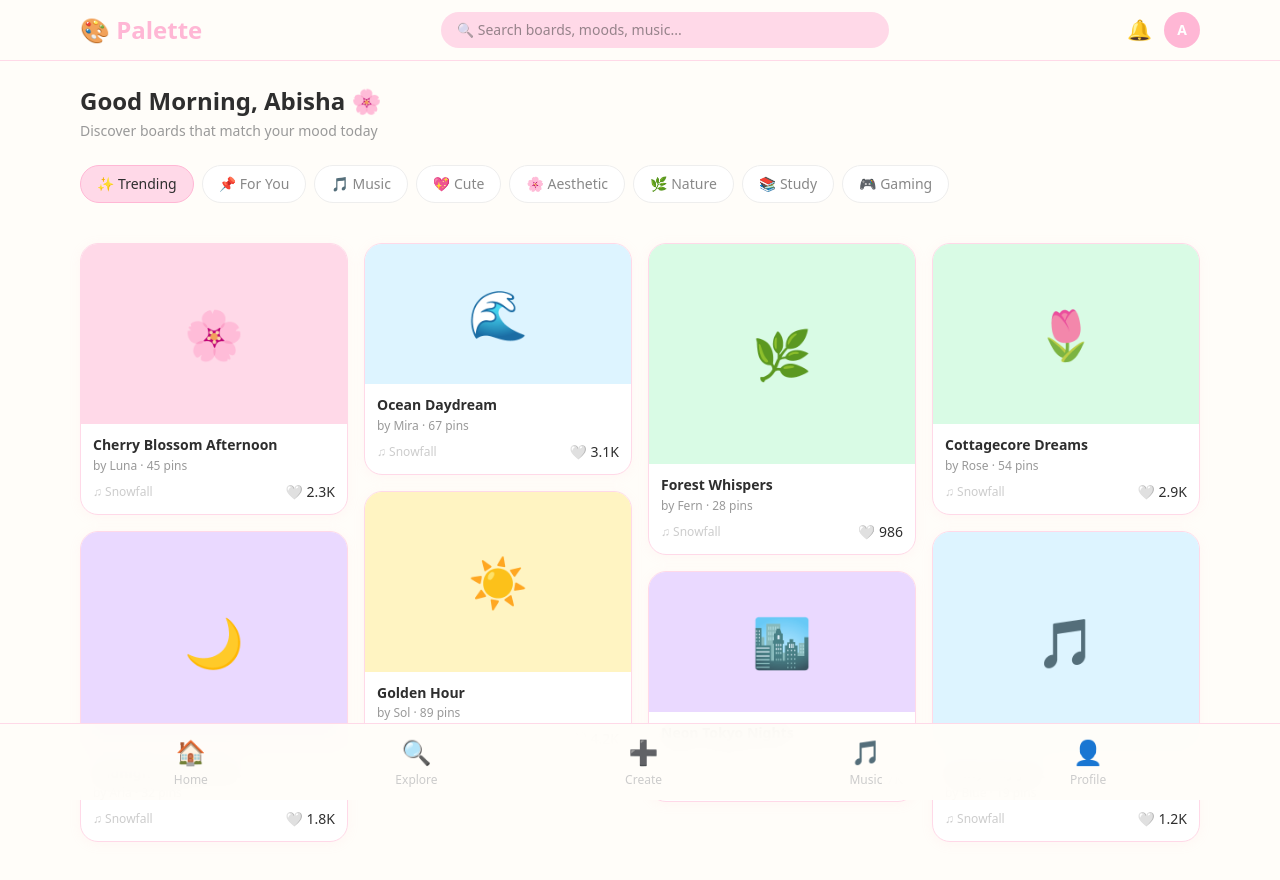
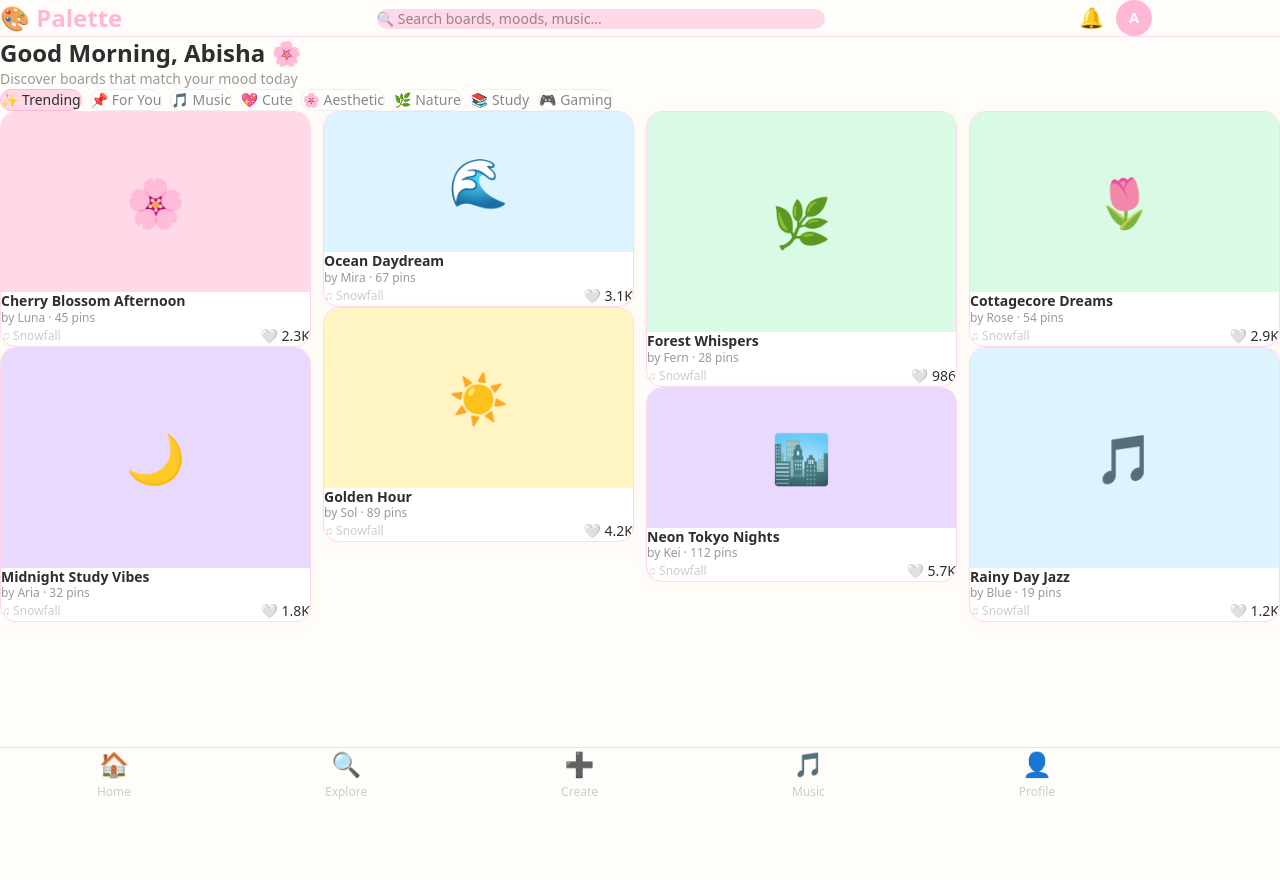
Before and after one commit to ShifatunMohsinAbisha/palette, a Next.js app in the folder frontend/: page / in a window 1280 px wide. Shown: the top 880 px of the page. After the commit the page ends 800 px from the top, so only its background shows below. Built offline with nearby package versions, Linux system fonts and the light colour scheme.

Commit message:
feat: global styles and layout improvements

```diff
--- a/frontend/app/globals.css
+++ b/frontend/app/globals.css
@@ -1,130 +1,39 @@
 @import "tailwindcss";
-@import "tw-animate-css";
-@import "shadcn/tailwind.css";
 
-@custom-variant dark (&:is(.dark *));
-
-@theme inline {
-  --color-background: var(--background);
-  --color-foreground: var(--foreground);
-  --font-sans: var(--font-sans);
-  --font-mono: var(--font-geist-mono);
-  --font-heading: var(--font-sans);
-  --color-sidebar-ring: var(--sidebar-ring);
-  --color-sidebar-border: var(--sidebar-border);
-  --color-sidebar-accent-foreground: var(--sidebar-accent-foreground);
-  --color-sidebar-accent: var(--sidebar-accent);
-  --color-sidebar-primary-foreground: var(--sidebar-primary-foreground);
-  --color-sidebar-primary: var(--sidebar-primary);
-  --color-sidebar-foreground: var(--sidebar-foreground);
-  --color-sidebar: var(--sidebar);
-  --color-chart-5: var(--chart-5);
-  --color-chart-4: var(--chart-4);
-  --color-chart-3: var(--chart-3);
-  --color-chart-2: var(--chart-2);
-  --color-chart-1: var(--chart-1);
-  --color-ring: var(--ring);
-  --color-input: var(--input);
-  --color-border: var(--border);
-  --color-destructive: var(--destructive);
-  --color-accent-foreground: var(--accent-foreground);
-  --color-accent: var(--accent);
-  --color-muted-foreground: var(--muted-foreground);
-  --color-muted: var(--muted);
-  --color-secondary-foreground: var(--secondary-foreground);
-  --color-secondary: var(--secondary);
-  --color-primary-foreground: var(--primary-foreground);
-  --color-primary: var(--primary);
-  --color-popover-foreground: var(--popover-foreground);
-  --color-popover: var(--popover);
-  --color-card-foreground: var(--card-foreground);
-  --color-card: var(--card);
-  --radius-sm: calc(var(--radius) * 0.6);
-  --radius-md: calc(var(--radius) * 0.8);
-  --radius-lg: var(--radius);
-  --radius-xl: calc(var(--radius) * 1.4);
-  --radius-2xl: calc(var(--radius) * 1.8);
-  --radius-3xl: calc(var(--radius) * 2.2);
-  --radius-4xl: calc(var(--radius) * 2.6);
+* {
+  margin: 0;
+  padding: 0;
+  box-sizing: border-box;
 }
 
 :root {
-  --card: oklch(1 0 0);
-  --card-foreground: oklch(0.145 0 0);
-  --popover: oklch(1 0 0);
-  --popover-foreground: oklch(0.145 0 0);
-  --primary: oklch(0.205 0 0);
-  --primary-foreground: oklch(0.985 0 0);
-  --secondary: oklch(0.97 0 0);
-  --secondary-foreground: oklch(0.205 0 0);
-  --muted: oklch(0.97 0 0);
-  --muted-foreground: oklch(0.556 0 0);
-  --accent: oklch(0.97 0 0);
-  --accent-foreground: oklch(0.205 0 0);
-  --destructive: oklch(0.577 0.245 27.325);
-  --border: oklch(0.922 0 0);
-  --input: oklch(0.922 0 0);
-  --ring: oklch(0.708 0 0);
-  --chart-1: oklch(0.87 0 0);
-  --chart-2: oklch(0.556 0 0);
-  --chart-3: oklch(0.439 0 0);
-  --chart-4: oklch(0.371 0 0);
-  --chart-5: oklch(0.269 0 0);
-  --radius: 0.625rem;
-  --sidebar: oklch(0.985 0 0);
-  --sidebar-foreground: oklch(0.145 0 0);
-  --sidebar-primary: oklch(0.205 0 0);
-  --sidebar-primary-foreground: oklch(0.985 0 0);
-  --sidebar-accent: oklch(0.97 0 0);
-  --sidebar-accent-foreground: oklch(0.205 0 0);
-  --sidebar-border: oklch(0.922 0 0);
-  --sidebar-ring: oklch(0.708 0 0);
-  --background: oklch(1 0 0);
-  --foreground: oklch(0.145 0 0);
+  --bg: #FFFDF9;
+  --primary: #FFD9E8;
+  --secondary: #EAD9FF;
+  --accent: #DDF4FF;
+  --success: #D9FBE5;
+  --warning: #FFF4C2;
+  --text: #2E2E2E;
+  --pink: #FFB7D5;
 }
 
-.dark {
-  --background: oklch(0.145 0 0);
-  --foreground: oklch(0.985 0 0);
-  --card: oklch(0.205 0 0);
-  --card-foreground: oklch(0.985 0 0);
-  --popover: oklch(0.205 0 0);
-  --popover-foreground: oklch(0.985 0 0);
-  --primary: oklch(0.922 0 0);
-  --primary-foreground: oklch(0.205 0 0);
-  --secondary: oklch(0.269 0 0);
-  --secondary-foreground: oklch(0.985 0 0);
-  --muted: oklch(0.269 0 0);
-  --muted-foreground: oklch(0.708 0 0);
-  --accent: oklch(0.269 0 0);
-  --accent-foreground: oklch(0.985 0 0);
-  --destructive: oklch(0.704 0.191 22.216);
-  --border: oklch(1 0 0 / 10%);
-  --input: oklch(1 0 0 / 15%);
-  --ring: oklch(0.556 0 0);
-  --chart-1: oklch(0.87 0 0);
-  --chart-2: oklch(0.556 0 0);
-  --chart-3: oklch(0.439 0 0);
-  --chart-4: oklch(0.371 0 0);
-  --chart-5: oklch(0.269 0 0);
-  --sidebar: oklch(0.205 0 0);
-  --sidebar-foreground: oklch(0.985 0 0);
-  --sidebar-primary: oklch(0.488 0.243 264.376);
-  --sidebar-primary-foreground: oklch(0.985 0 0);
-  --sidebar-accent: oklch(0.269 0 0);
-  --sidebar-accent-foreground: oklch(0.985 0 0);
-  --sidebar-border: oklch(1 0 0 / 10%);
-  --sidebar-ring: oklch(0.556 0 0);
+body {
+  background-color: var(--bg);
+  color: var(--text);
+  font-family: system-ui, -apple-system, sans-serif;
 }
 
-@layer base {
-  * {
-    @apply border-border outline-ring/50;
-  }
-  body {
-    @apply bg-background text-foreground;
-  }
-  html {
-    @apply font-sans;
-  }
+/* Hide scrollbar but keep scrolling */
+::-webkit-scrollbar {
+  display: none;
 }
+
+* {
+  -ms-overflow-style: none;
+  scrollbar-width: none;
+}
+
+/* Smooth transitions everywhere */
+* {
+  transition: all 0.2s ease;
+}
--- a/frontend/app/layout.tsx
+++ b/frontend/app/layout.tsx
@@ -1,33 +1,19 @@
 import type { Metadata } from "next";
-import { Geist, Geist_Mono } from "next/font/google";
 import "./globals.css";
 
-const geistSans = Geist({
-  variable: "--font-geist-sans",
-  subsets: ["latin"],
-});
-
-const geistMono = Geist_Mono({
-  variable: "--font-geist-mono",
-  subsets: ["latin"],
-});
-
 export const metadata: Metadata = {
-  title: "Create Next App",
-  description: "Generated by create next app",
+  title: "Palette — Collect moments. Feel the music.",
+  description: "Create aesthetic mood boards by combining images, ideas, and music in one place.",
 };
 
 export default function RootLayout({
   children,
-}: Readonly<{
+}: {
   children: React.ReactNode;
-}>) {
+}) {
   return (
-    <html
-      lang="en"
-      className={`${geistSans.variable} ${geistMono.variable} h-full antialiased`}
-    >
-      <body className="min-h-full flex flex-col">{children}</body>
+    <html lang="en">
+      <body>{children}</body>
     </html>
   );
 }
--- a/frontend/app/page.tsx
+++ b/frontend/app/page.tsx
@@ -35,7 +35,7 @@ export default function Home() {
   };
 
   return (
-    <div className="min-h-screen" style={{ backgroundColor: "#FFFDF9", color: "#2E2E2E", fontFamily: "system-ui, sans-serif" }}>
+    <div className="min-h-screen" style={{ backgroundColor: "#FFFDF9", color: "#2E2E2E", fontFamily: "system-ui, sans-serif", maxWidth: "1280px", margin: "0 auto" }}>
 
       {/* Top Navigation */}
       <header style={{ backgroundColor: "rgba(255,253,249,0.8)", backdropFilter: "blur(12px)", borderBottom: "1px solid #FFD9E8", position: "sticky", top: 0, zIndex: 50 }}>
@@ -56,7 +56,7 @@ export default function Home() {
         </div>
       </header>
 
-      <main className="max-w-6xl mx-auto px-4 py-6">
+      <main className="w-full px-4 py-6">
 
         {/* Greeting */}
         <div className="mb-6">
@@ -83,7 +83,7 @@ export default function Home() {
         </div>
 
         {/* Masonry Grid */}
-        <div className="columns-2 md:columns-3 lg:columns-4 gap-4 space-y-4">
+        <div className="columns-2 md:columns-3 lg:columns-4 gap-3 space-y-3 px-4">
           {boards.map((board) => (
             <div
               key={board.id}
```
